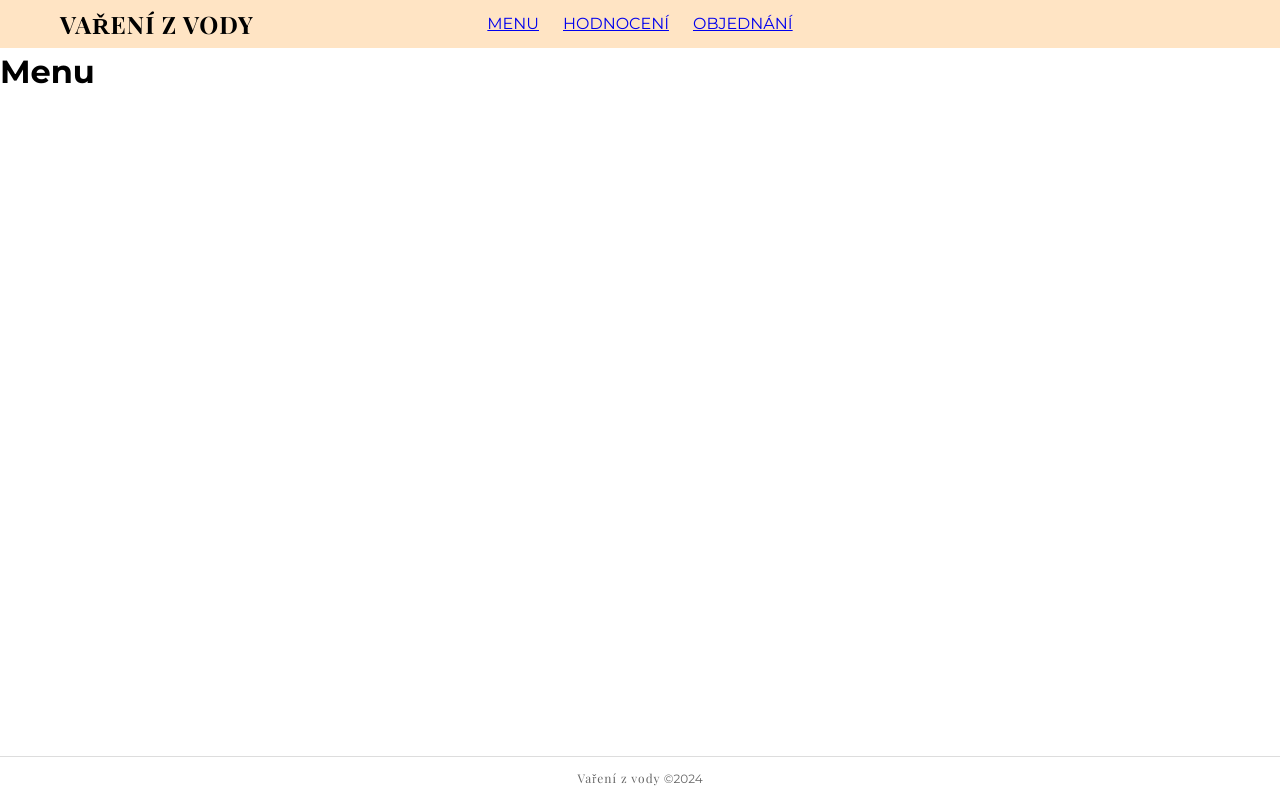
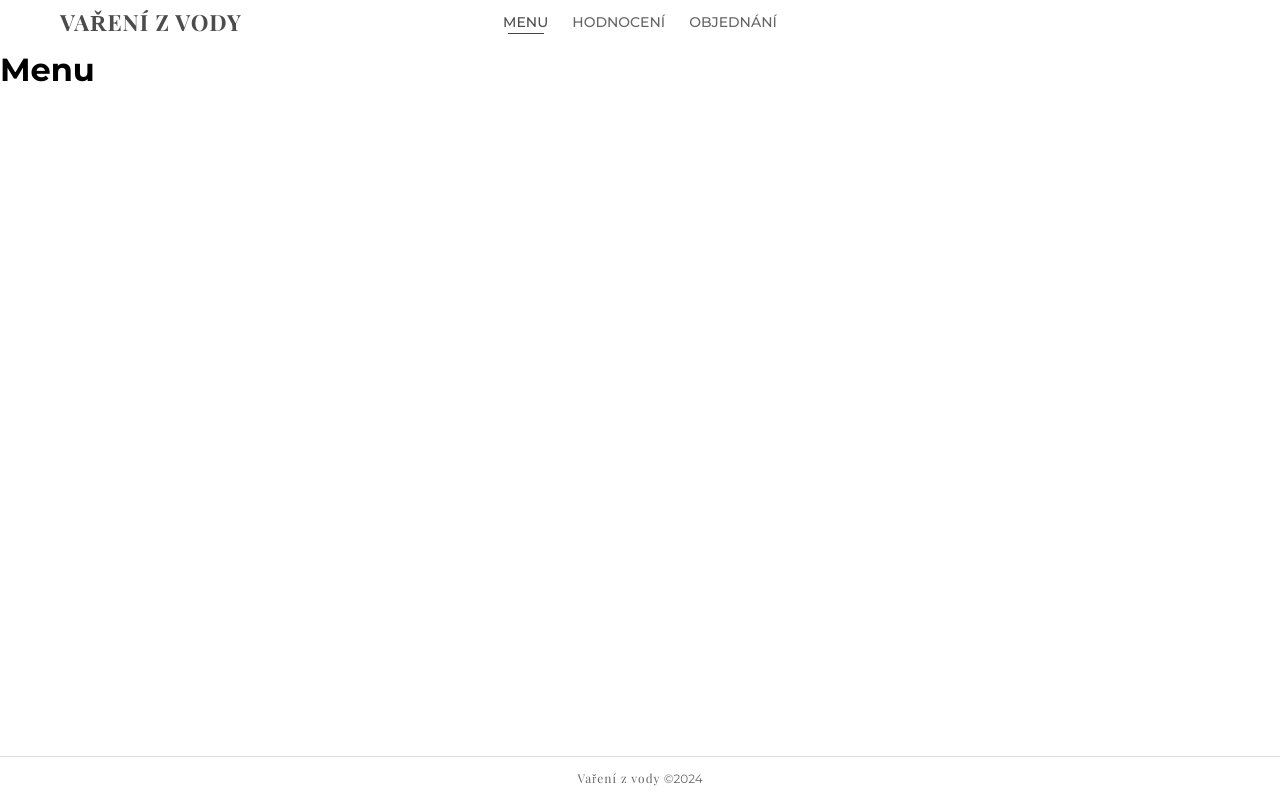
Before and after one commit to Orange4Broom/vareni-z-vody, a React (Vite) app: page / in a window 1280 px wide. Built offline with nearby package versions, Linux system fonts and the light colour scheme; a web font is replaced by a local one.

Commit message:
FE: Update Navigation component with active link styling and burger menu

```diff
--- a/src/Components/Blocks/Navigation/Navigation.tsx
+++ b/src/Components/Blocks/Navigation/Navigation.tsx
@@ -1,21 +1,35 @@
-import { Link } from 'react-router-dom';
+import { Link, useLocation } from 'react-router-dom';
 import './navigation.scss';
+import { Icon } from '@Components/Elements/Icon/Icon';
 
 export const Navigation = () => {
+  const currentLocation = useLocation();
   return (
     <nav className="navigation">
-      <h1 className="navigation__logo">VAŘENÍ Z VODY</h1>
+      <h1 className="navigation__logo">Vaření z vody</h1>
       <div className="navigation__menu">
-        <Link className="navigation__menu__link" to="/">
+        <Link
+          className={`navigation__menu__link${currentLocation.pathname === '/' ? '--active' : ''}`}
+          to="/"
+        >
           MENU
         </Link>
-        <Link className="navigation__menu__link" to="/rate">
+        <Link
+          className={`navigation__menu__link${currentLocation.pathname === '/rate' ? '--active' : ''}`}
+          to="/rate"
+        >
           HODNOCENÍ
         </Link>
-        <Link className="navigation__menu__link" to="/order">
+        <Link
+          className={`navigation__menu__link${currentLocation.pathname === '/order' ? '--active' : ''}`}
+          to="/order"
+        >
           OBJEDNÁNÍ
         </Link>
       </div>
+      <button className="navigation__burger-menu">
+        <Icon name="bars" type="fas" />
+      </button>
     </nav>
   );
 };
--- a/src/Components/Blocks/Navigation/navigation.scss
+++ b/src/Components/Blocks/Navigation/navigation.scss
@@ -1,17 +1,22 @@
+@import '@/colors.scss';
+
 .navigation {
   position: relative;
   display: flex;
   justify-content: center;
   align-items: center;
   width: 100%;
-  padding: 12px;
-  background-color: bisque;
+  padding: 12px 60px;
+  transition: all ease-in-out 250ms;
 
   &__logo {
     position: absolute;
     left: 60px;
+    font-size: 140%;
     font-family: 'Playfair Display', serif;
     letter-spacing: 1px;
+    text-transform: uppercase;
+    color: $nav-text-color-dark;
   }
 
   &__menu {
@@ -19,5 +24,90 @@
     justify-content: center;
     align-items: center;
     gap: 24px;
+
+    &__link {
+      font-size: 14px;
+      font-weight: 500;
+      color: $nav-text-color-light;
+      text-transform: uppercase;
+      text-decoration: none;
+
+      &:hover {
+        color: $nav-text-color-dark;
+      }
+
+      &::after {
+        content: "";
+        display: block;
+        height: 1.4px;
+        width: 100%;
+        background-color: #444;
+        width: 0%;
+        margin-left: auto;
+        margin-right: auto;
+        transition: all ease-in-out 250ms;
+      }
+
+      &:hover::after {
+        width: 80%;
+      }
+
+      &--active {
+        font-size: 14px;
+        font-weight: 500;
+        color: $nav-text-color-dark;
+        text-transform: uppercase;
+        text-decoration: none;
+
+        &::after {
+          content: "";
+          display: block;
+          height: 1.4px;
+          width: 80%;
+          background-color: #444;
+          margin-left: auto;
+          margin-right: auto;
+          transition: all ease-in-out 200ms;
+        }
+      }
+    }
+  }
+
+  &__burger-menu {
+    display: none;
   }
 }
+
+  @media (max-width: 840px){
+    .navigation {
+      justify-content: flex-end;
+       transition: all ease-in-out 250ms;
+    }
+  }
+
+  @media (max-width: 640px){
+    .navigation {
+      padding: 12px 24px;
+
+      &__logo {
+        left: 24px;
+      }
+
+      &__menu {
+      display: none;
+    }
+
+    &__burger-menu {
+      display: flex;
+      justify-content: center;
+      align-items: center;
+
+      border: none;
+      background: transparent;
+      font-size: 20px;
+      font-weight: 100;
+      color: $nav-text-color-dark;
+      cursor: pointer;
+    }
+    }
+  }
```
